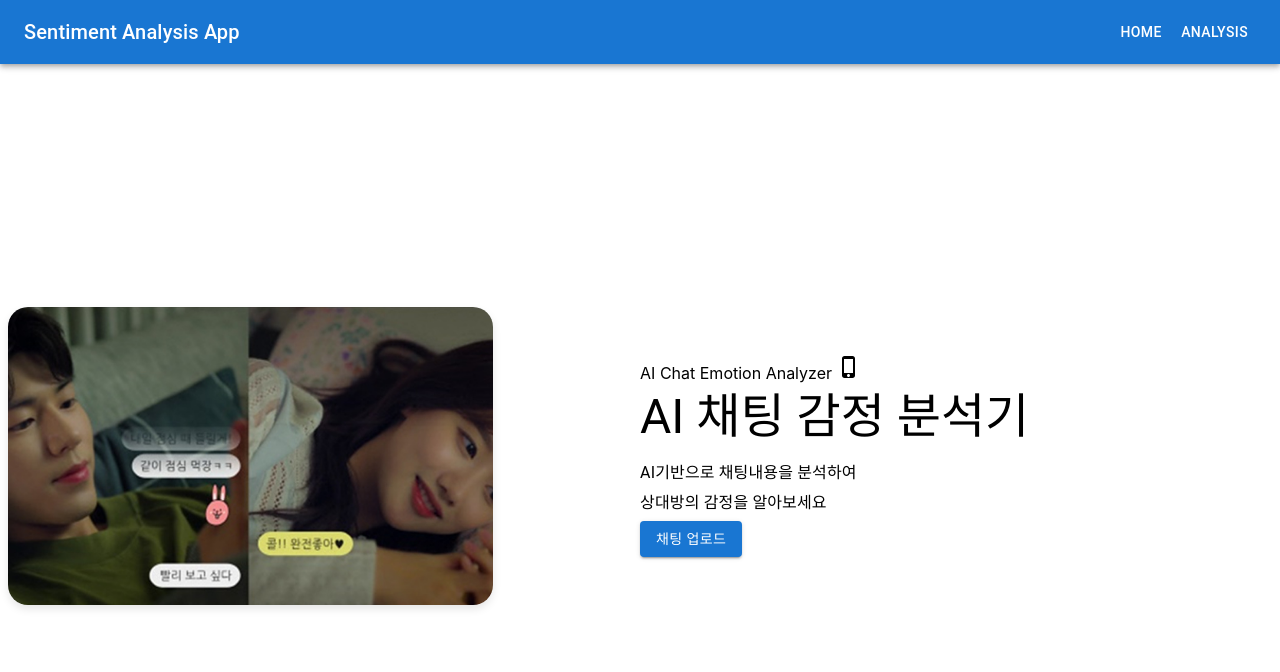
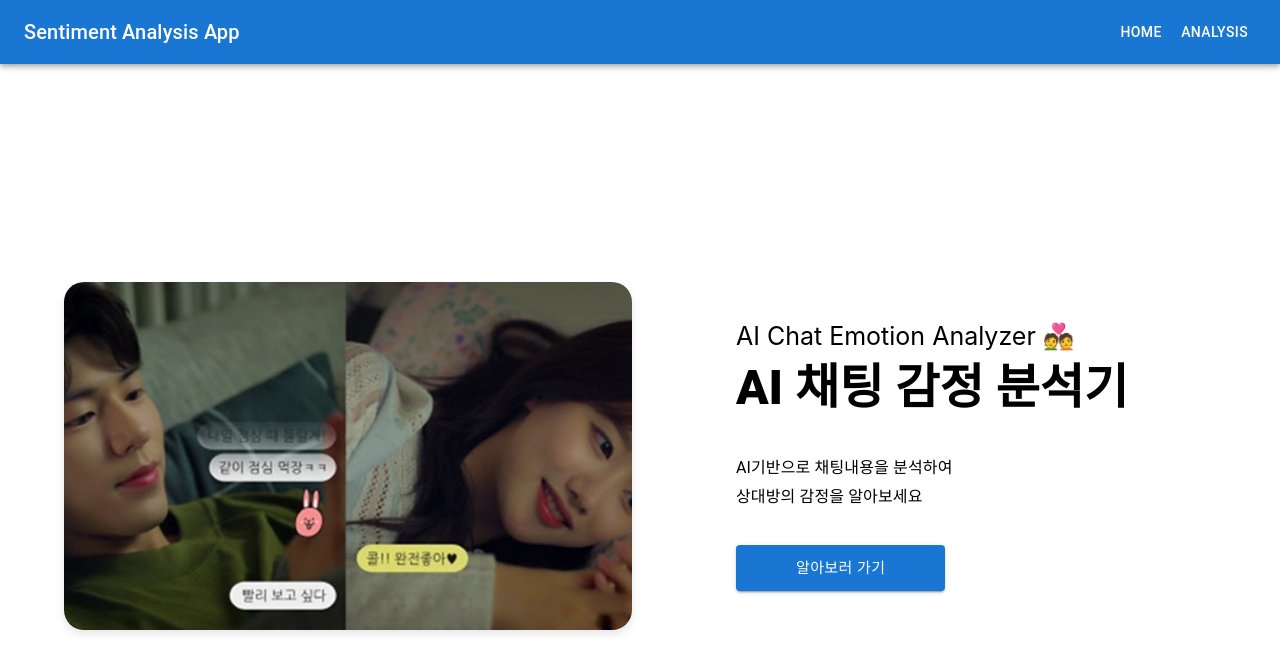
Before and after one commit to Team-A-I/A-I, a React (Create React App) app in the folder react-tutorial/: page / in a window 1280 px wide. Shown: the top 672 px of the page. Built offline with nearby package versions, Linux system fonts and the light colour scheme.

Commit message:
[Feature] 홈화면 개발 1차 완료

```diff
--- a/react-tutorial/src/css/Home.css
+++ b/react-tutorial/src/css/Home.css
@@ -4,6 +4,7 @@
   display: flex;
   align-items: center;
 }
+
 
 .home-image {
   display: flex;
@@ -13,7 +14,7 @@
 }
 
 .image {
-  width: 130%;
+  width: 100%;
   height: auto;
   border-radius: 20px;
   box-shadow: 0 4px 8px rgba(0, 0, 0, 0.1);
@@ -28,6 +29,12 @@
   padding-left: 200px; /* 왼쪽에서 떨어지게 설정 */
 }
 
+.home-text h1 {
+  font-weight: 900;
+}
+.home-text-header {
+  font-size: 25px;
+}
 .text-box {
   background: rgba(255, 255, 255, 0.8);
   padding: 20px;
--- a/react-tutorial/src/pages/Analysis.js
+++ b/react-tutorial/src/pages/Analysis.js
@@ -70,12 +70,12 @@ function Analysis() {
 
   return (
     <div>
-      <div class="imgDiv">
-        <img src={AnalysisImg} class="upImg"/>
+      <div className="imgDiv">
+        <img src={AnalysisImg} className="upImg"/>
       </div>
       <h1>AI 기반 채팅 분석 서비스</h1>
       <form onSubmit={handleSubmit}>
-        <div class="formBox">
+        <div className="formBox">
           <input type="file" onChange={handleFileChange} />
           <button type="submit">Upload</button>
         </div>
--- a/react-tutorial/src/pages/Home.js
+++ b/react-tutorial/src/pages/Home.js
@@ -3,13 +3,12 @@ import { Container, Grid, Typography, Button, Box } from '@mui/material';
 import { motion } from 'framer-motion';
 import '../css/Home.css'; // 스타일 파일 임포트
 import katalkImage from '../images/katalk.png'; // 이미지 파일 임포트
-import PhoneIphoneIcon from '@mui/icons-material/PhoneIphone';
 
 const Home = () => {
   return (
     <Container maxWidth="lg">
       <Grid container spacing={2} className="home-container">
-        <Grid item xs={12} md={4} className="home-image">
+        <Grid item xs={12} md={6} className="home-image">
           <motion.img
             src={katalkImage}
             alt="Pigeon AI"
@@ -19,27 +18,36 @@ const Home = () => {
             transition={{ type: 'spring', stiffness: 50 }}
           />
         </Grid>
-        <Grid item xs={12} md={8} className="home-text">
+        <Grid item xs={12} md={6} className="home-text">
           <Box>
             <motion.div
               initial={{ opacity: 0, y: 50 }}
               animate={{ opacity: 1, y: 0 }}
               transition={{ duration: 1 }}
             >
-              <Typography variant="header" component="p" gutterBottom>
-                AI Chat Emotion Analyzer  <PhoneIphoneIcon />
+              <Typography variant="header" component="p" gutterBottom className="home-text-header">
+                AI Chat Emotion Analyzer 💑
               </Typography>
               <Typography variant="h3" component="h1" gutterBottom>
                 AI 채팅 감정 분석기
               </Typography>
-              <Typography variant="body1" component="p" gutterBottom>
+              <Typography variant="body1" component="p" gutterBottom style={{ marginTop: '40px' }}>
                 AI기반으로 채팅내용을 분석하여
               </Typography>
               <Typography variant="body1" component="p" gutterBottom>
                 상대방의 감정을 알아보세요
               </Typography>
-              <Button variant="contained" color="primary" href="#">
-                채팅 업로드
+              <Button
+                variant="contained"
+                color="primary"
+                href="#"
+                style={{
+                  marginTop: '30px',
+                  padding: '10px 60px',
+                  fontSize: '15px'
+                }}
+              >
+                알아보러 가기
               </Button>
             </motion.div>
           </Box>
```
